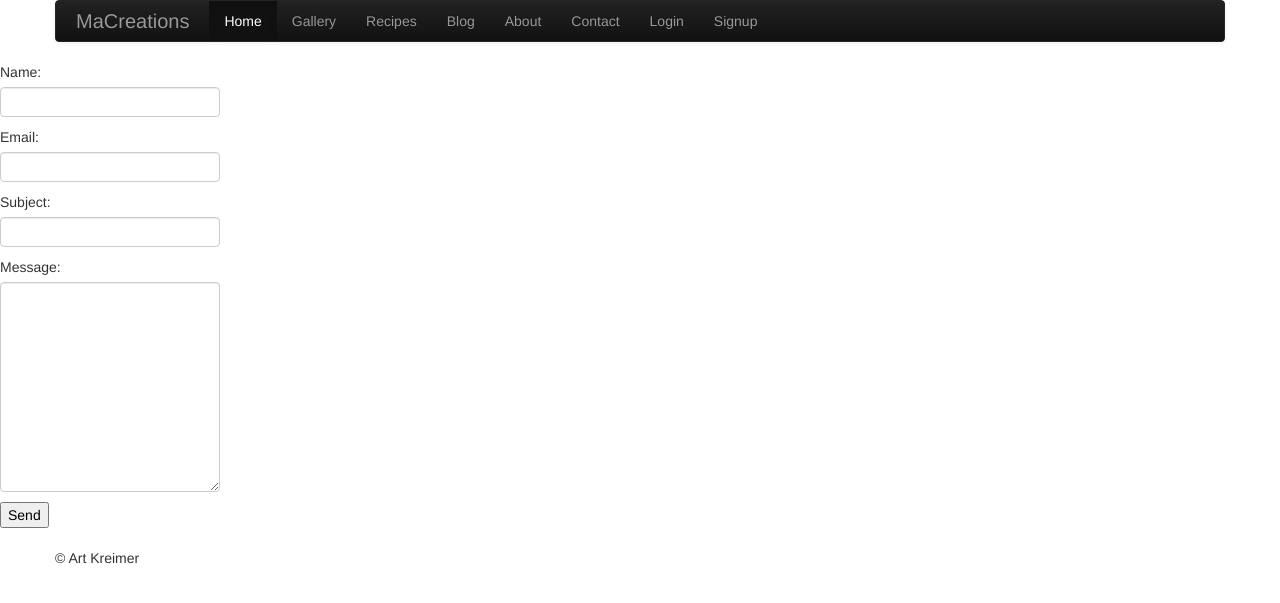
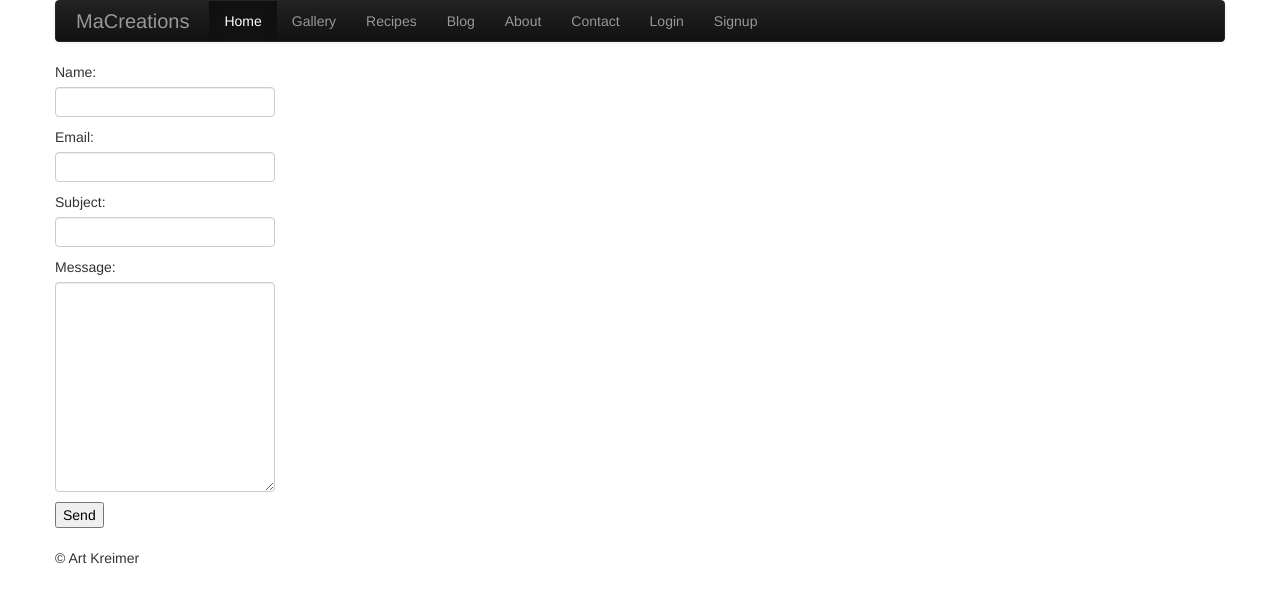
Before and after one commit to kredar/FinalProject, a Python web app: template templates/contact.html in a window 1280 px wide. Shown: the top 603 px of the page. Run offline with Jinja, Linux system fonts and the light colour scheme; the template is opened without the code that fills it, so the values that code supplies are empty.

Commit message:
Small Base updates

```diff
--- a/templates/base.html
+++ b/templates/base.html
@@ -21,7 +21,7 @@
 
 <body>
 <div class="navbar-wrapper">
-<!-- Wrap the .navbar in .container to center it within the absolutely positioned parent. -->
+  <!-- Wrap the .navbar in .container to center it within the absolutely positioned parent. -->
   <div class="container">
     <div class="navbar navbar-inverse">
       <div class="navbar-inner">
@@ -35,7 +35,7 @@
             <li><a href="/gallery">Gallery</a></li>
             <li><a href="/recipes">Recipes</a></li>
             <li><a href="/blog">Blog</a></li>
-         	{% if isUserAdmin %}
+            {% if isUserAdmin %}
             <li><a class="login-link" href="/blog/newpost">New Post</a></li>
             {% endif %}
             <li><a href="/about">About</a></li>
@@ -48,7 +48,6 @@
             <li><a href="/signup">Signup</a></li>
             {% endif %}
           </ul>
-
         </div>
         <!--/.nav-collapse -->
       </div>
@@ -58,18 +57,12 @@
   </div>
   <!-- /.container -->
 </div>
-
-
-
-<div id="content"> {% block content %}
-  {% endblock %} </div>
-
-<div class="container">
+<div class="container"> {% block content %}
+  {% endblock %}
   <footer>&copy; Art Kreimer</footer>
 </div>
 <!-- /container -->
 <script src="http://code.jquery.com/jquery.js"></script>
 <script src="../js/bootstrap.js"></script>
-
 </body>
 </html>
```
